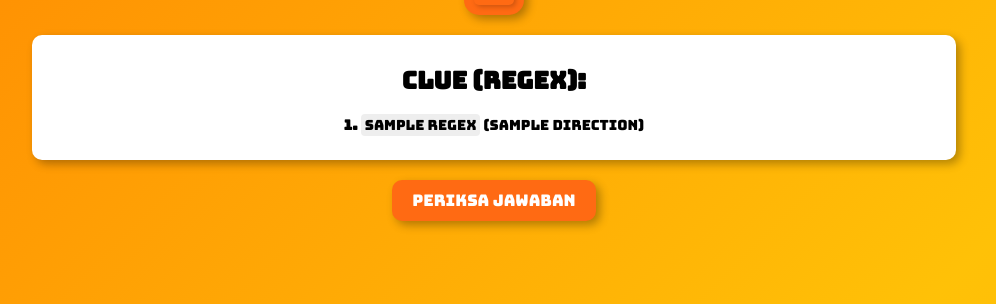
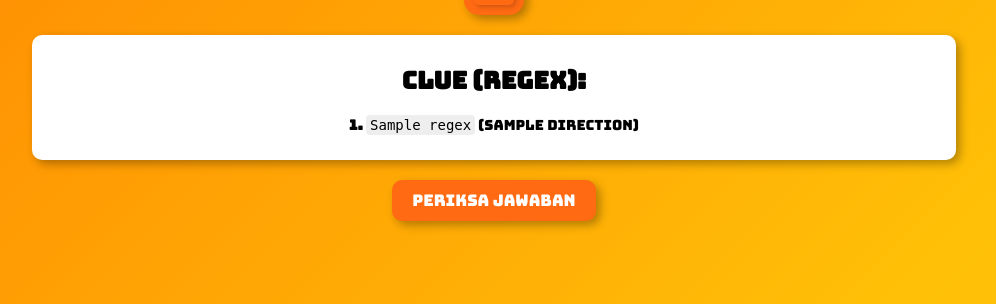
Before and after one commit to Primarizki21/Projek-NLP, a Flask app: template templates/game.html in a window 1280 px wide. Shown: the part 129-433 px from the top of the page, without its empty margins (146-1142 px from the left). Run offline with Flask 3, Linux system fonts and the light colour scheme; the template is opened without the code that fills it: most values are stand-ins (such as "Sample title", 1, 10 or a date in 2020).

Commit message:
change fonts for game

```diff
--- a/static/style2.css
+++ b/static/style2.css
@@ -137,7 +137,6 @@ button:hover, .back-button:hover {
 }
 
 code {
-  font-family: "Bungee";
   font-weight: lighter;
   background: #eee;
   padding: 2px 4px;
```
